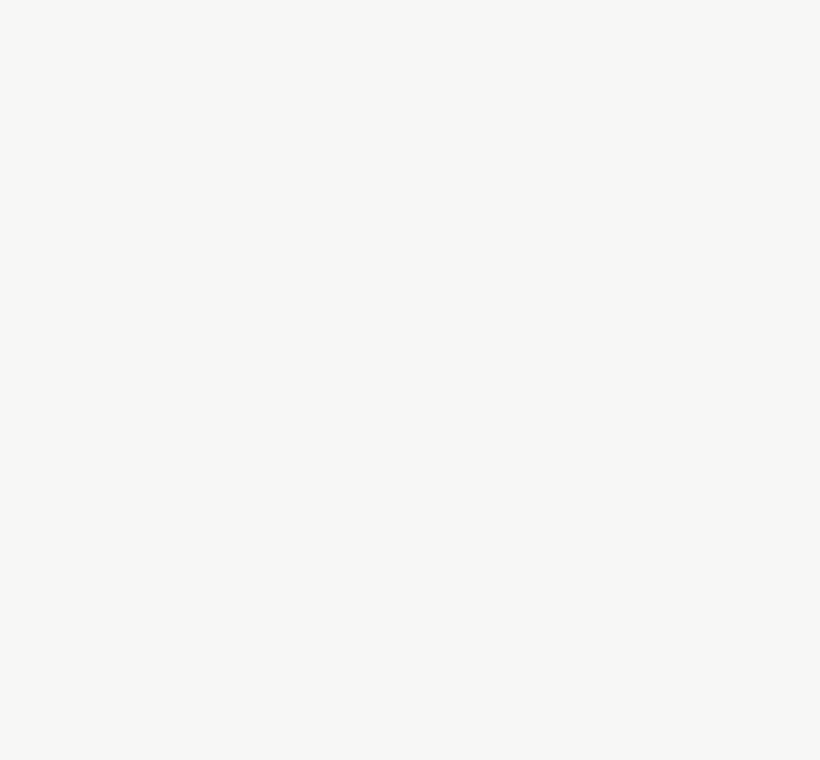
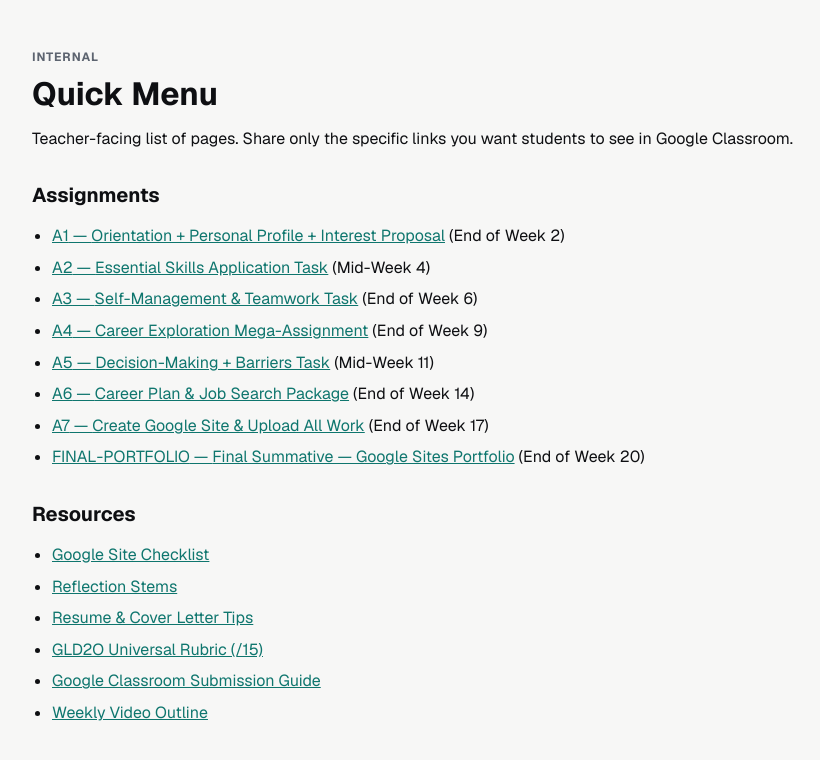
Before and after one commit to codepetca/gld2o, a Next.js app in the folder web/: page /menu in a window 1280 px wide. Before the commit this address had no page. Shown: the top 760 px of the page, without its empty margins (192-1012 px from the left). Built offline with nearby package versions, Linux system fonts and the light colour scheme.

Commit message:
Add internal menu page

```diff
--- /dev/null
+++ b/web/src/app/menu/page.tsx
@@ -0,0 +1,57 @@
+import Link from "next/link";
+import { getAllContent } from "@/lib/content";
+
+export const dynamic = "force-static";
+
+export const metadata = {
+  title: "Menu | GLD2O",
+  description: "Teacher navigation for GLD2O links.",
+};
+
+export default async function MenuPage() {
+  const items = await getAllContent();
+
+  const assignments = items
+    .filter((i) => i.meta.type === "assignment")
+    .sort((a, b) => a.meta.slug.localeCompare(b.meta.slug));
+
+  const resources = items
+    .filter((i) => i.meta.type === "resource")
+    .sort((a, b) => a.meta.slug.localeCompare(b.meta.slug));
+
+  return (
+    <main className="shell">
+      <p className="eyebrow">Internal</p>
+      <h1>Quick Menu</h1>
+      <p>
+        Teacher-facing list of pages. Share only the specific links you want
+        students to see in Google Classroom.
+      </p>
+
+      <section style={{ marginTop: "20px" }}>
+        <h2>Assignments</h2>
+        <ul>
+          {assignments.map((item) => (
+            <li key={item.meta.slug}>
+              <Link href={`/${item.meta.slug}`}>
+                {item.meta.slug.toUpperCase()} — {item.meta.title}
+              </Link>{" "}
+              {item.meta.dueWindow ? `(${item.meta.dueWindow})` : null}
+            </li>
+          ))}
+        </ul>
+      </section>
+
+      <section style={{ marginTop: "24px" }}>
+        <h2>Resources</h2>
+        <ul>
+          {resources.map((item) => (
+            <li key={item.meta.slug}>
+              <Link href={`/${item.meta.slug}`}>{item.meta.title}</Link>
+            </li>
+          ))}
+        </ul>
+      </section>
+    </main>
+  );
+}
```
